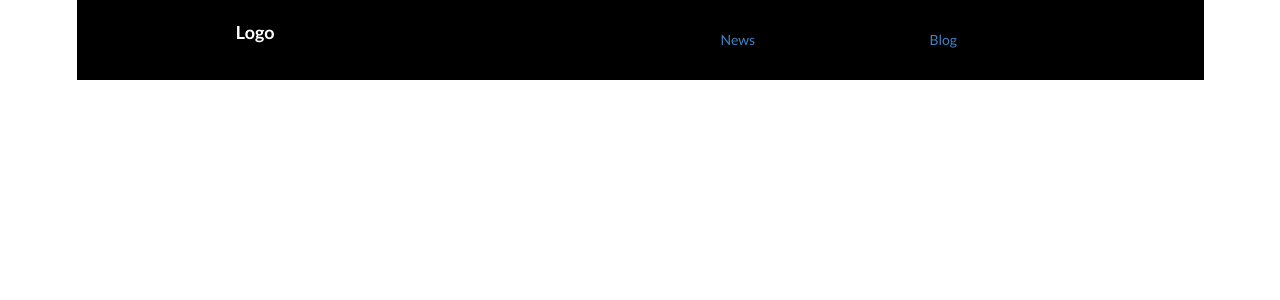
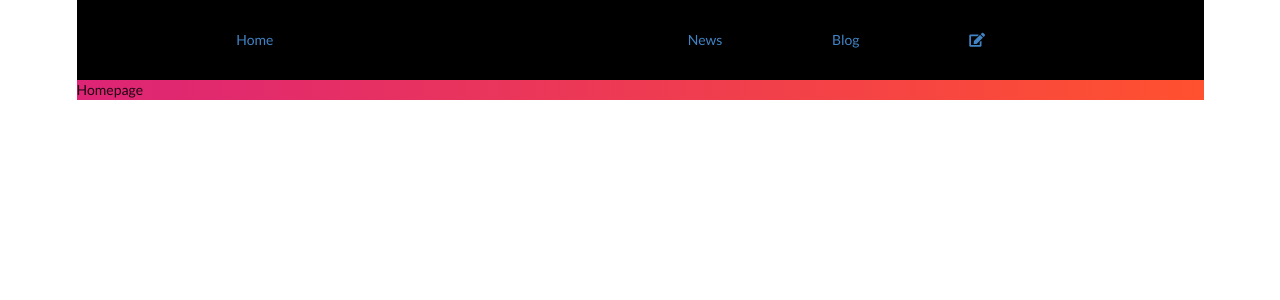
Before and after one commit to lpzraf/live-news-frontend, a React (Create React App) app: page / in a window 1280 px wide. Shown: the top 300 px of the page. Built offline with nearby package versions, Linux system fonts and the light colour scheme.

Commit message:
It will add Homepage component and more styling

```diff
--- a/src/App.css
+++ b/src/App.css
@@ -15,3 +15,9 @@ nav {
     justify-content: space-around;
     list-style: none;
 }
+
+.background-color {
+    background: #FF512F;  /* fallback for old browsers */
+    background: -webkit-linear-gradient(to right, #DD2476, #FF512F);  /* Chrome 10-25, Safari 5.1-6 */
+    background: linear-gradient(to right, #DD2476, #FF512F); /* W3C, IE 10+/ Edge, Firefox 16+, Chrome 26+, Opera 12+, Safari 7+ */
+}
--- a/src/actions/postActions.js
+++ b/src/actions/postActions.js
@@ -1,27 +1,28 @@
-// export function postActions() {
-//     fetch('http://localhost:3000/api/v1/posts')
-//     .then(res => res.json())
-//     .then(data => console.log(data))
+import { FETCH_POSTS, NEW_POST } from './types';
 
-
+// NewsAPI
+// export const fetchPosts = () => dispatch => {
+//         fetch('https://jsonplaceholder.typicode.com/posts')
+//         .then(res => res.json())
+//         .then(posts => dispatch({
+//             type: FETCH_POSTS,
+//             payload: posts
+//         }));
 // }
 
-// im dispatching actions to mb reducer below
-
-import { FETCH_POSTS, NEW_POST } from './types';
-
+// RailsAPI
 export const fetchPosts = () => dispatch => {
-        fetch('https://jsonplaceholder.typicode.com/posts')
-        .then(res => res.json())
-        .then(posts => dispatch({
-            type: FETCH_POSTS,
-            payload: posts
-        }));
+    fetch('http://localhost:3000/api/v1/posts')
+    .then(res => res.json())
+    .then(posts => dispatch({
+        type: FETCH_POSTS,
+        payload: posts
+    }));
 }
 
 
 export const createPost = (postData) => dispatch => {
-    fetch('https://jsonplaceholder.typicode.com/posts', {
+    fetch('http://localhost:3000/api/v1/posts', {
         method: 'POST',
         headers: {
             'content-type': 'application/json'
--- /dev/null
+++ b/src/components/Homepage.js
@@ -0,0 +1,11 @@
+import React from 'react';
+
+
+const Homepage = () => {
+    return (
+    <div className="background-color">
+        Homepage
+    </div>
+    )
+}
+export default Homepage;
--- a/src/components/Nav.js
+++ b/src/components/Nav.js
@@ -6,13 +6,18 @@ const Nav = () => {
 
     return (
         <nav>
-            <h3>Logo</h3>
+            <Link to="/">
+            <p>Home</p>
+            </Link>
             <ul className="nav-links">
                 <Link to="/news">
                 <li>News</li>
                 </Link>
                 <Link to="/posts">
                 <li>Blog</li>
+                </Link>
+                <Link to="/posts/new">
+                <i class="edit icon"></i>
                 </Link>
             </ul>
         </nav>
--- a/src/components/News.js
+++ b/src/components/News.js
@@ -22,6 +22,7 @@ const News = () => {
 
     return (
         <div>
+            <br />
             <h1 style={{ textAlign: "center" }}>News</h1>
             {newsArticles.map((article, index) => (
                 <li
--- a/src/components/PostForm.js
+++ b/src/components/PostForm.js
@@ -10,7 +10,8 @@ class Postform extends Component {
         super(props);
         this.state = {
             title: "",
-            body: ""
+            body: "",
+            author: ""
         };
 
         this.onChange = this.onChange.bind(this);
@@ -26,7 +27,8 @@ class Postform extends Component {
 
         const post = {
             title: this.state.title,
-            body: this.state.body
+            body: this.state.body,
+            author: this.state.author
         };
 
         this.props.createPost(post);
@@ -39,11 +41,15 @@ class Postform extends Component {
                 <h1>Add Post</h1>
                 <form onSubmit={this.onSubmit}>
                 <div className="ui form">
+                <div className="field">
+                            <label>Author</label>
+                            <input rows="2" type="text" name="author" onChange={this.onChange} value={this.state.author} />
+                    </div>
+
                     <div className="field">
                             <label>Title</label>
                             <input rows="2" type="text" name="title" onChange={this.onChange} value={this.state.title} />
-
-                        </div>
+                    </div>
                     <div className="field">
                         <label>Body</label>
                         <textarea name="body" onChange={this.onChange} value={this.state.body} />
--- a/src/components/Posts.js
+++ b/src/components/Posts.js
@@ -22,16 +22,17 @@ class Posts extends Component {
         }
       }
 
-      Capitalize(str){
-        return str.charAt(0).toUpperCase() + str.slice(1);
-        }
+    //   Capitalize(str){
+    //     return str.charAt(0).toUpperCase() + str.slice(1);
+    //     }
 
     render() {
 
 
         const postItems = this.props.posts.map((post, index) => (
             <div key={index}>
-                <h2>{index}. {this.Capitalize(post.title)}</h2>
+                <h2>{index}. {post.title}</h2>
+                <h4>- {post.author}</h4>
                 <p>{post.body}</p>
                 <br />
             </div>
@@ -63,11 +64,12 @@ class Posts extends Component {
 
         return (
             <div>
+                <br />
                 <h2 className="ui header">
                     <i className="pencil alternate icon"></i>
                 <div className="content">
-                    Article Feed
-                    <div className="sub header">Read them all!</div>
+                    Blog Feed
+                    <div className="sub header"><a href="/posts/new">Create New Post!</a></div>
                 </div>
                 </h2>
                 {postItems}
--- a/src/containers/PostsContainer.js
+++ b/src/containers/PostsContainer.js
@@ -9,6 +9,7 @@ import { BrowserRouter as Router, Route, Switch} from 'react-router-dom'
 import News from '../components/News';
 import Nav from '../components/Nav';
 import '../App.css'
+import Homepage from  '../components/Homepage';
 
 
 
@@ -27,6 +28,7 @@ export default class PostsContainer extends React.Component {
                 <Router>
                     <Nav />
                     <Switch>
+                        <Route path='/' exact component={Homepage}/>
                         <Route path='/news' exact component={News}/>
                         <Route path='/posts/new' component={PostForm}/>
                         <Route path='/posts' exact component={Posts}/>
```
